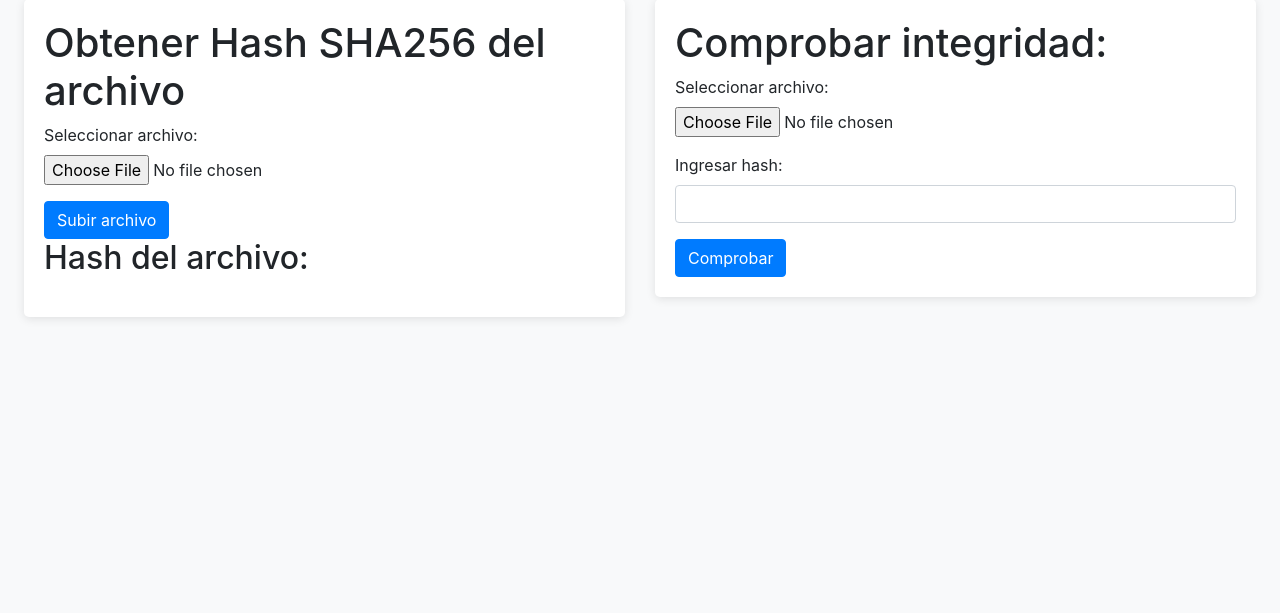
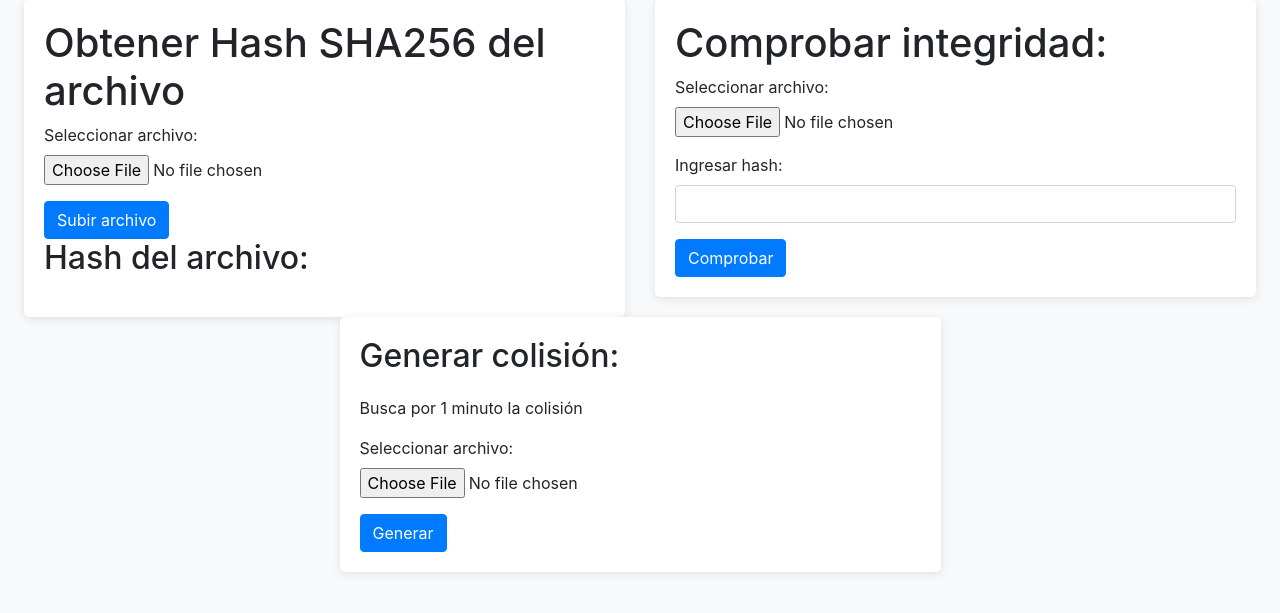
Before and after one commit to ItsJavito/sha256-implemetacion, a Flask app: page / in a window 1280 px wide. Shown: the part 105-718 px from the top of the page. Run offline with Flask 3, Linux system fonts and the light colour scheme; some libraries are stand-ins or nearby versions.

Commit message:
add colisison

```diff
--- a/app.py
+++ b/app.py
@@ -1,5 +1,6 @@
+import hashlib
+import time
 from flask import Flask, render_template, request, jsonify
-import hashlib
 
 app = Flask(__name__)
 
@@ -26,6 +27,29 @@ def check_integrity():
         else:
             return jsonify({'message': 'El archivo ha sido modificado.'})
     return jsonify({'message': 'No se ha proporcionado un archivo.'})
+@app.route('/generate-collision', methods=['POST'])
+def generate_collision():
+    start_time = time.time()
+    mensaje = find_collision(start_time)
+    return jsonify({'message': mensaje})
+
+def find_collision(start_time):
+    file = request.files['file']
+    if file:
+        content = file.read()
+        hash1 = hashlib.sha256(content).hexdigest()
+    else:
+        return jsonify({'message': 'no se ha proporcionado un archivo.'})
+    message2 = b'Alianza Lima'
+    hash2 = hashlib.sha256(message2).hexdigest()
+    while hash1 != hash2:
+        message2 = bytes([((x + 1) % 256) for x in message2]) # Cambiar el mensaje ligeramente
+        hash2 = hashlib.sha256(message2).hexdigest()
+        #hasta un minuto buscando una colisión
+        elapsed_time = time.time() - start_time
+        if elapsed_time > 60:
+            return "Colisión no encontrada."
+    return "Colisión encontrada."
 
 if __name__ == '__main__':
     app.run(debug=True)
--- a/templates/index.html
+++ b/templates/index.html
@@ -1,7 +1,7 @@
 <!DOCTYPE html>
 <html>
 <head>
-    <title>Subir archivos con Flask y Bootstrap</title>
+    <title>SSTI Implementación HASH Grupo 3</title>
     <!-- Importar los archivos CSS de Bootstrap -->
     <link rel="stylesheet" href="https://stackpath.bootstrapcdn.com/bootstrap/4.3.1/css/bootstrap.min.css">
     <style>
@@ -12,21 +12,30 @@
             margin-top: 100px;
         }
         .hash-section,
-        .check-section {
+        .check-section,
+        .colission-section {
             background-color: #ffffff;
             border-radius: 5px;
             box-shadow: 0px 2px 10px rgba(0, 0, 0, 0.1);
             padding: 20px;
         }
         .hash-section h2,
-        .check-section h2 {
+        .check-section h2,
+        .colission-section h2 {
             margin-bottom: 20px;
         }
         .hash-section p {
             font-size: 18px;
             font-weight: bold;
         }
-        .check-section .alert {
+        .check-section .alert
+        .colission-section .alert {
+            margin-top: 20px;
+        }
+        .collision-section .timer {
+            font-size: 20px;
+            font-weight: bold;
+            text-align: center;
             margin-top: 20px;
         }
     </style>
@@ -69,11 +78,30 @@
                 </div>
             </div>
         </div>
+        <div class="row justify-content-center">
+            <div class="col-md-6">
+                <div class="colission-section">
+                    <h2>Generar colisión:</h2>
+                    <form method="POST" action="/generate-collision">
+                        <div class="form-group">
+                            <p>Busca por 1 minuto la colisión</p>
+                            <label for="file">Seleccionar archivo:</label>
+                            <input type="file" name="file" class="form-control-file">
+                        </div>
+                        <button type="submit" class="btn btn-primary">Generar</button>
+                        <div class="alert" id="collision-result" style="display: none;"></div>
+                        <div class="timer" id="collision-timer"></div>
+                    </form>
+                </div>
+            </div>
+        </div>
     </div>
 
     <script src="https://code.jquery.com/jquery-3.6.0.min.js"></script>
     <script>
         $(document).ready(function() {
+            var collisionTimer;
+
             $('form[action="/check-integrity"]').submit(function(e) {
                 e.preventDefault();
                 var form = $(this);
@@ -86,10 +114,53 @@
                     cache: false,
                     processData: false,
                     success: function(data) {
-                        $('#result').removeClass('alert-danger').addClass('alert-success').text(data.message).show();
+                        if (data.message === 'El archivo ha sido modificado.') {
+                            $('#result').removeClass('alert-success').addClass('alert alert-danger').text(data.message).show();
+                        } else {
+                            $('#result').removeClass('alert-danger').addClass('alert-success').text(data.message).show();
+                        };
                     },
                     error: function(xhr, status, error) {
                         $('#result').removeClass('alert-success').addClass('alert-danger').text(xhr.responseText).show();
+                    }
+                });
+            });
+
+            $('form[action="/generate-collision"]').submit(function(e) {
+                e.preventDefault();
+                var form = $(this);
+                var url = form.attr('action');
+                var timerElement = $('#collision-timer');
+                var resultElement = $('#collision-result');
+
+                // Reset the timer and result
+                timerElement.text('');
+                resultElement.removeClass('alert-success alert-danger').text('').hide();
+
+                $.ajax({
+                    type: 'POST',
+                    url: url,
+                    data: new FormData(this),
+                    contentType: false,
+                    cache: false,
+                    processData: false,
+                    beforeSend: function() {
+                        var startTime = new Date().getTime();
+                        collisionTimer = setInterval(function() {
+                            var currentTime = new Date().getTime();
+                            var elapsedTime = (currentTime - startTime) / 1000;
+                            timerElement.text('Tiempo transcurrido: ' + elapsedTime.toFixed(2) + ' segundos');
+                        }, 10);
+                    },
+                    success: function(data) {
+                        clearInterval(collisionTimer);
+                        timerElement.text('');
+                        resultElement.addClass('alert-success').text(data.message).show();
+                    },
+                    error: function(xhr, status, error) {
+                        clearInterval(collisionTimer);
+                        timerElement.text('');
+                        resultElement.addClass('alert-danger').text(xhr.responseText).show();
                     }
                 });
             });
```
